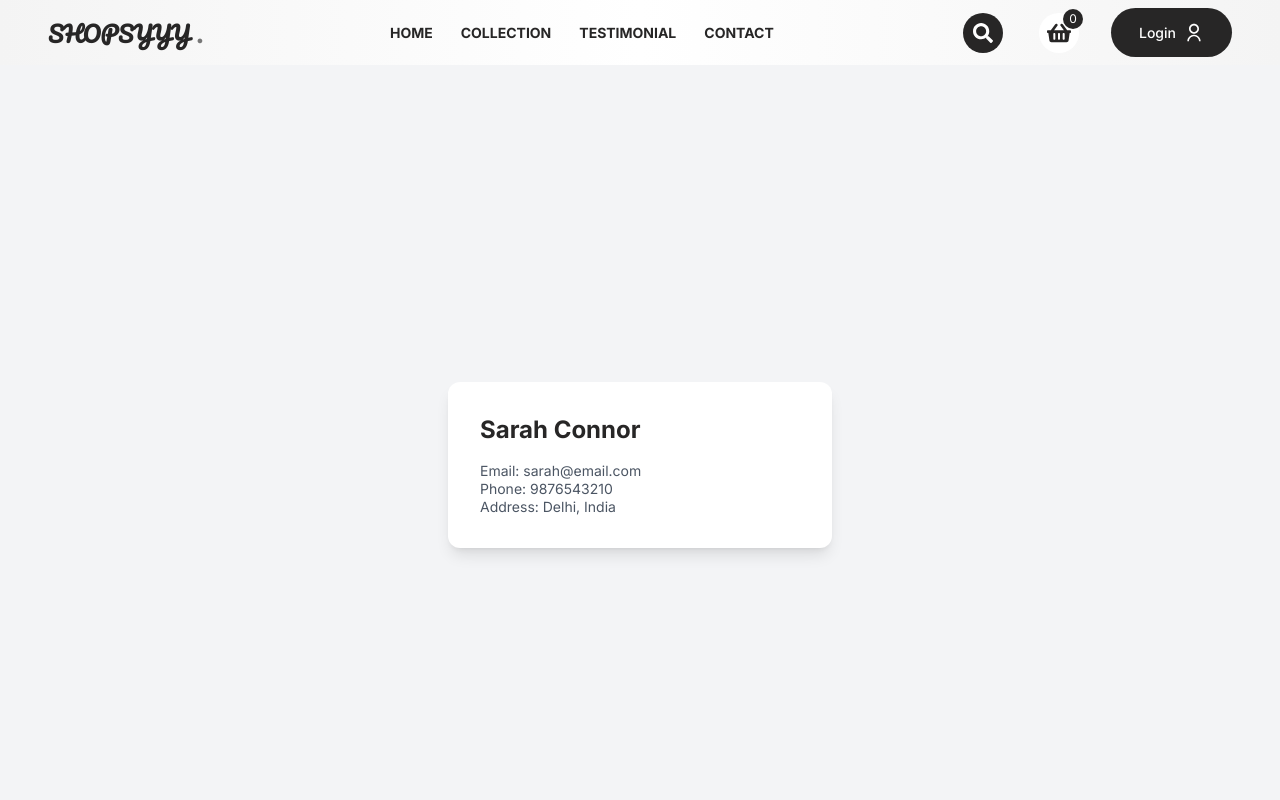
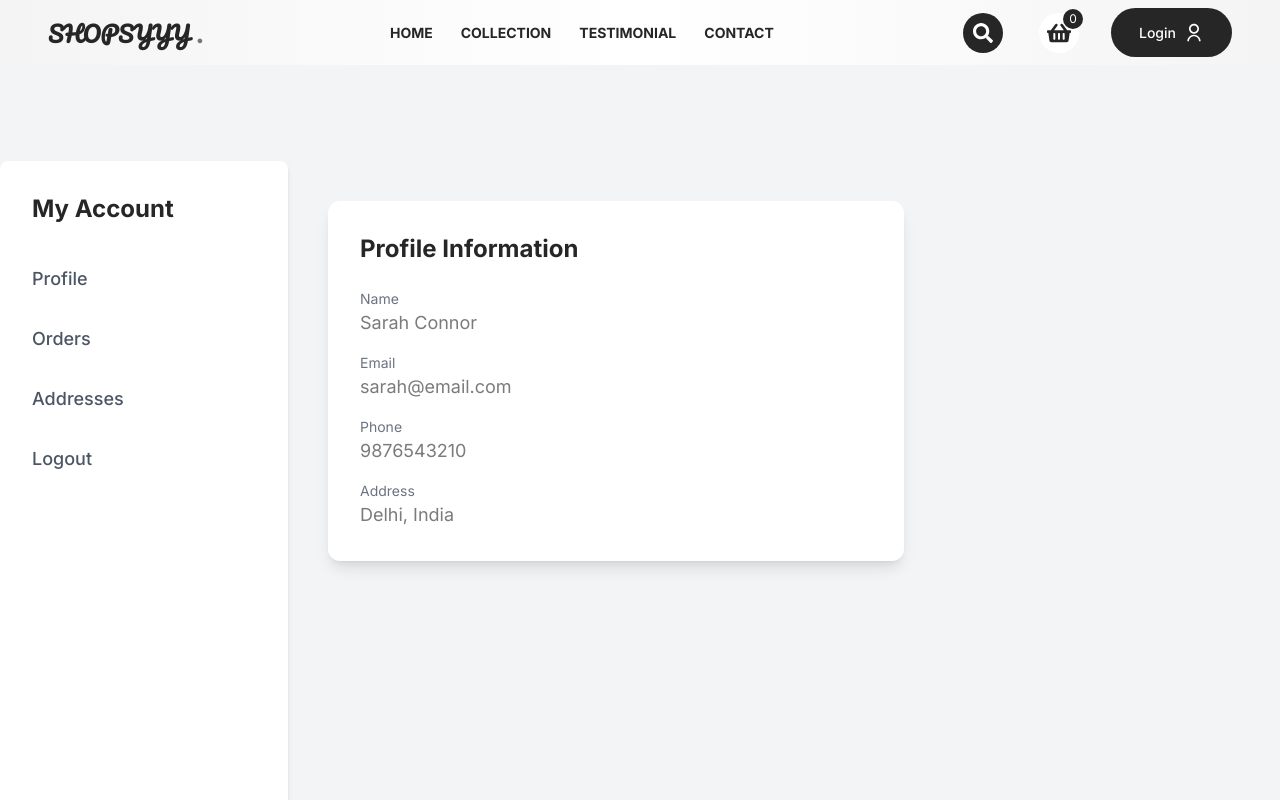
Before and after one commit to shiv-nitizens/Back-End-Project-E-commerce-, a React (Vite) app in the folder E-commerce-Cloths-Frontend/: page /profile in a window 1280 px wide. Shown: the top 800 px of the page. Built offline with nearby package versions, Linux system fonts and the light colour scheme.

Commit message:
Did Profile Page UI

```diff
--- a/E-commerce-Cloths-Frontend/src/pages/Profile.jsx
+++ b/E-commerce-Cloths-Frontend/src/pages/Profile.jsx
@@ -2,25 +2,68 @@ import user from "../data/user.json";
 
 function Profile() {
   return (
-    <div className="min-h-screen bg-gray-100 flex justify-center items-center">
+    <div className="min-h-screen bg-gray-100 flex pt-24">
 
-      <div className="bg-white shadow-lg rounded-xl p-8 w-96">
+      {/* Sidebar */}
+      <div className="w-72 bg-white shadow-md p-8 rounded-lg">
 
-        <h1 className="text-2xl font-bold mb-4">
-          {user.name}
-        </h1>
+  <h2 className="text-2xl font-bold mb-10">
+    My Account
+  </h2>
 
-        <p className="text-gray-600">
-          Email: {user.email}
-        </p>
+  <ul className="flex flex-col gap-8 text-lg font-medium">
 
-        <p className="text-gray-600">
-          Phone: {user.phone}
-        </p>
+    <li className="cursor-pointer hover:text-black text-gray-600 transition">
+      Profile
+    </li>
 
-        <p className="text-gray-600">
-          Address: {user.address}
-        </p>
+    <li className="cursor-pointer hover:text-black text-gray-600 transition">
+      Orders
+    </li>
+
+    <li className="cursor-pointer hover:text-black text-gray-600 transition">
+      Addresses
+    </li>
+
+    <li className="cursor-pointer hover:text-red-500 text-gray-600 transition">
+      Logout
+    </li>
+
+  </ul>
+
+</div>
+      {/* Profile Content */}
+      <div className="flex-1 p-10">
+
+        <div className="bg-white shadow-lg rounded-xl p-8 max-w-xl">
+
+          <h1 className="text-2xl font-bold mb-6">Profile Information</h1>
+
+          <div className="space-y-4">
+
+            <div>
+              <p className="text-gray-500 text-sm">Name</p>
+              <p className="text-lg">{user.name}</p>
+            </div>
+
+            <div>
+              <p className="text-gray-500 text-sm">Email</p>
+              <p className="text-lg">{user.email}</p>
+            </div>
+
+            <div>
+              <p className="text-gray-500 text-sm">Phone</p>
+              <p className="text-lg">{user.phone}</p>
+            </div>
+
+            <div>
+              <p className="text-gray-500 text-sm">Address</p>
+              <p className="text-lg">{user.address}</p>
+            </div>
+
+          </div>
+
+        </div>
 
       </div>
 
```
